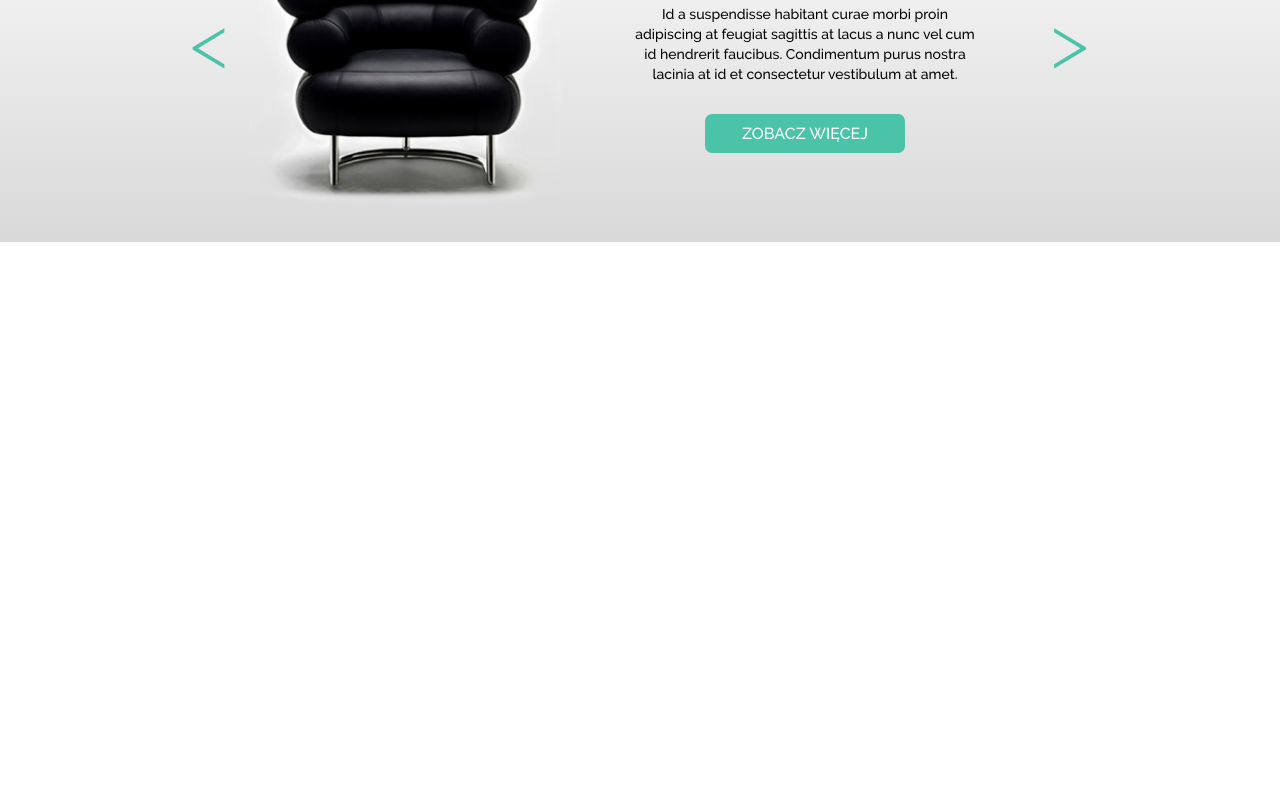
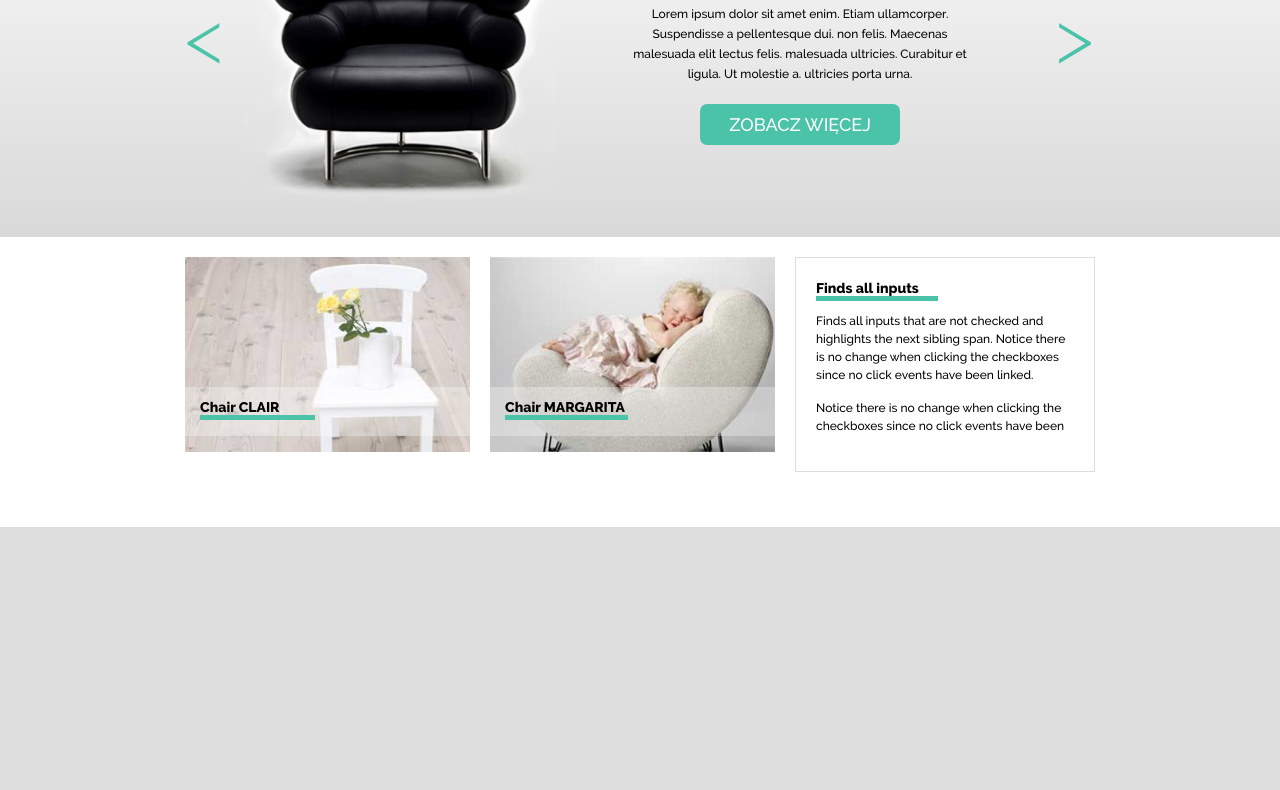
Before and after one commit to maciejken/sitonchair, a plain HTML site: page index.html in a window 1280 px wide. Shown: the part 214-1004 px from the top of the page. Before the commit the page ends 800 px from the top, so only its background shows below. Drawn offline with Linux system fonts and the light colour scheme.

Commit message:
section 2: two figures with captions + text div

```diff
--- a/css/style.css
+++ b/css/style.css
@@ -8,13 +8,14 @@ body {
 
 .container {
     margin: 0 auto;
-    width: 900px;
+    width: 910px;
 /*    border: 0.5px solid #f06;*/
 }
 
 header {
     background-color: #000;
     color: #fff;
+    font-size: 12px;
 }
 
 .logo {
@@ -47,18 +48,26 @@ header {
     display: none;
     position: absolute;
     left: 30px;
-    top: 50px;
+    top: 45px;
     list-style-type: none;
     font-family: ralewaylight;
 
 }
 
-.dropdown li {
+.dropdown>li {
     background-color: #000;
     display: inherit;
-    padding: 5px 10px 5px;
-    line-height: 18px;
-    font-size: 14px;
+    padding: 0 10px 0;
+    line-height: 20px;
+/*    height: 20px;*/
+}
+
+.dropdown>li:first-child {
+    padding-top: 5px;
+}
+
+.dropdown>li:last-child {
+    padding-bottom: 5px;
 }
 
 /* black arrow in the form of a triangle, it would be rather nice
@@ -68,20 +77,20 @@ li:hover > .dropdown::before {
     content: '';
     height: 0;
     width: 0;
-    border-top: 10px solid transparent;
-    border-left: 10px solid transparent;
-    border-bottom: 10px solid black;
-    border-right: 10px solid transparent;
+    border-top: 9px solid transparent;
+    border-left: 9px solid transparent;
+    border-bottom: 9px solid black;
+    border-right: 9px solid transparent;
     position: absolute;
-    top: -20px;
-    left: 40px;
+    top: -18px;
+    left: 30px;
 }
 
 li:hover > .dropdown {
     display: block;
 }
 
-.section1 {
+#section1 {
     background-image: linear-gradient(#fff, rgba(0, 0, 0, .15));
     padding: 67px 0 0 0;
 }
@@ -137,6 +146,7 @@ li:hover > .dropdown {
 
 .text h1 {
     font-size: 36px;
+    margin: 5px;
 }
 
 .text span {
@@ -145,16 +155,18 @@ li:hover > .dropdown {
 }
 
 .text p {
-    margin: 20px 0 30px;
-    font-size: 14px;
+    margin: 20px 0 20px;
+    font-size: 12px;
     line-height: 20px;
 }
 
 .text a {
     display: block;
+    margin: 50px;
     width: 200px;
     margin: 20px auto;
     color: white;
+    font-size: 18px;
     background-color: #4BC3A9;
     text-decoration: none;
     padding: 10px 20px;
@@ -165,3 +177,58 @@ li:hover > .dropdown {
 .text a:hover {
     background-color: #2F8E83;
 }
+
+#section2 {
+    background-color: #fff;
+    height: 290px;
+}
+
+#chairclair, #chairmarg {
+    margin: 20px 0 0 0;
+    float: left;
+    position: relative;
+    margin-right: 20px;
+
+}
+
+#chairclair img, #chairmarg img {
+    width: 285px;
+}
+
+#chairclair span, #chairmarg span, #findsall span {
+    font-family: ralewayextrabold;
+    color: #000;
+    border-bottom: 5px solid #4BC3A9;
+    font-size: 14px;
+}
+
+figcaption {
+    position: absolute;
+    display: block;
+    width: 285px;
+    background-color: rgba(255,255,255,.3);
+    top: 130px;
+    padding: 10px 10px 20px 15px;
+}
+
+#findsall {
+    margin: 20px 0 20px 0;
+    float: right;
+    border: 1.5px solid #ddd;
+    width: 300px;
+    height: 215px;
+    padding: 20px;
+    text-align: left;
+}
+
+#findsall p {
+    padding: 0;
+    margin: 15px 0 15px;
+    font-size: 12px;
+    line-height: 18px;
+}
+
+#section3 {
+    background-color: #ddd;
+    height: 600px;
+}
--- a/index.html
+++ b/index.html
@@ -26,22 +26,51 @@
             </div>
        </div>
    </header>
-   <section class="section1">
+   <section id="section1">
        <div class="container clearfix">
            <div class="prev"><</div>
            <div class="image"></div>
            <div class="text">
                <h1>SIT <span>ON</span> OUR <span>CHAIR</span></h1>
                <p>
-                   Id a suspendisse habitant curae morbi proin adipiscing at feugiat sagittis at lacus a nunc vel cum id hendrerit faucibus. Condimentum purus nostra lacinia at id et consectetur vestibulum at amet.
+                   Lorem ipsum dolor sit amet enim. Etiam ullamcorper. Suspendisse a pellentesque dui. non felis. Maecenas malesuada elit lectus felis. malesuada ultricies. Curabitur et ligula. Ut molestie a. ultricies porta urna.
                </p>
                <a href="#">ZOBACZ WIĘCEJ</a>
            </div>
            <div class="next">></div>
        </div>
    </section>
-   <section></section>
-   <section></section>
+   <section id="section2">
+       <div class="container clearfix">
+           <div id="chairclair">
+               <figure>
+                   <figcaption>
+                       <span>
+                           Chair CLAIR&nbsp;&nbsp;&nbsp;&nbsp;&nbsp;
+                           &nbsp;&nbsp;&nbsp&nbsp;&nbsp;
+                        </span>
+                    </figcaption>
+                   <img src="images/box1_img.jpg" alt="Chair CLAIR">
+               </figure>
+           </div>
+           <div id="chairmarg">
+               <figure>
+                   <figcaption><span>Chair MARGARITA&nbsp;</span></figcaption>
+                   <img src="images/box2_img.jpg" alt="Chair MARGARITA">
+               </figure>
+           </div>
+           <div id="findsall">
+               <span>Finds all inputs&nbsp;&nbsp;&nbsp;&nbsp;&nbsp;&nbsp;</span>
+               <p>
+                   Finds all inputs that are not checked and highlights the next sibling span. Notice there is no change when clicking the checkboxes since no click events have been linked.
+               </p>
+               <p>
+                   Notice there is no change when clicking the checkboxes since no click events have been
+               </p>
+           </div>
+       </div>
+   </section>
+   <section id="section3"></section>
    <section></section>
    <footer></footer>
 </body>
```
